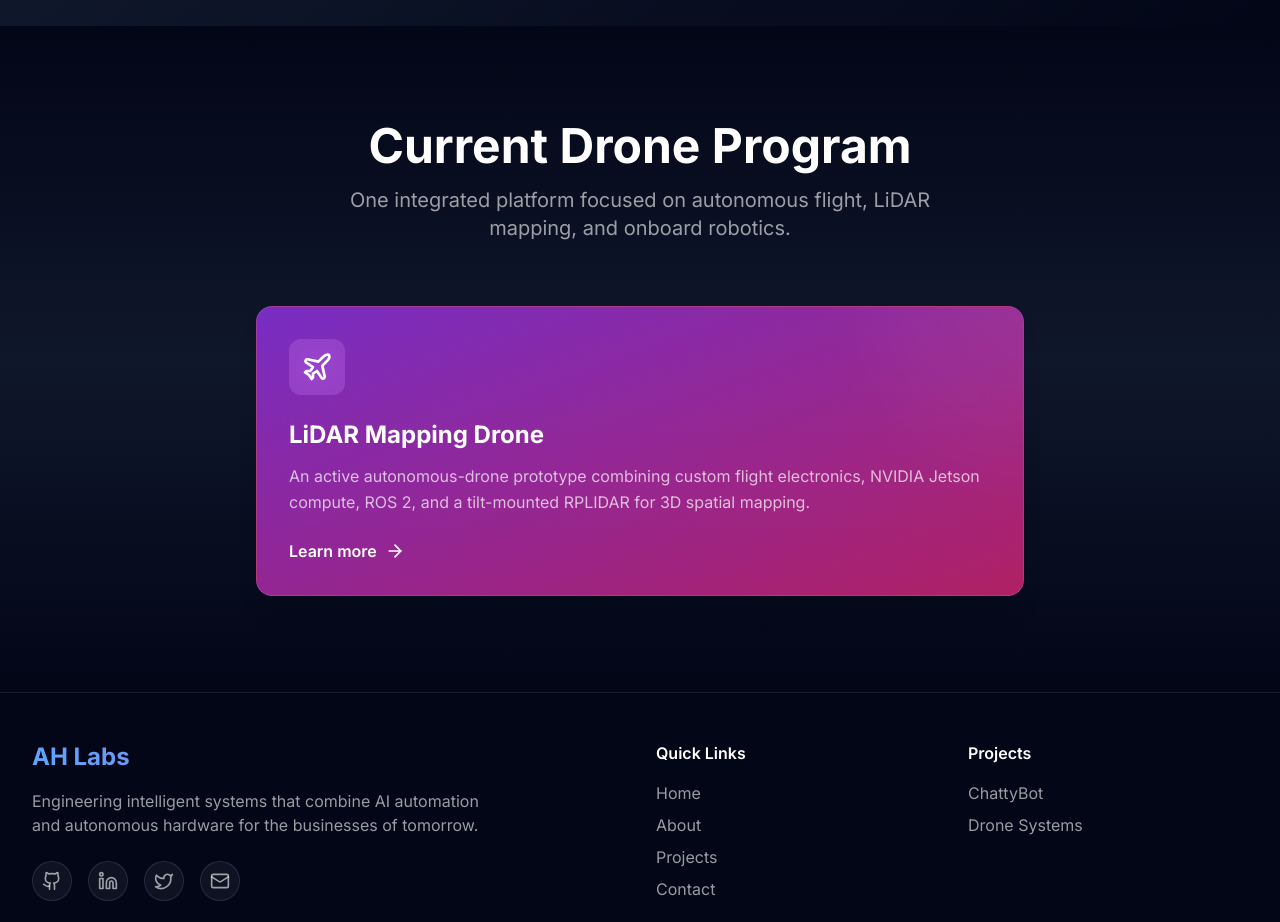
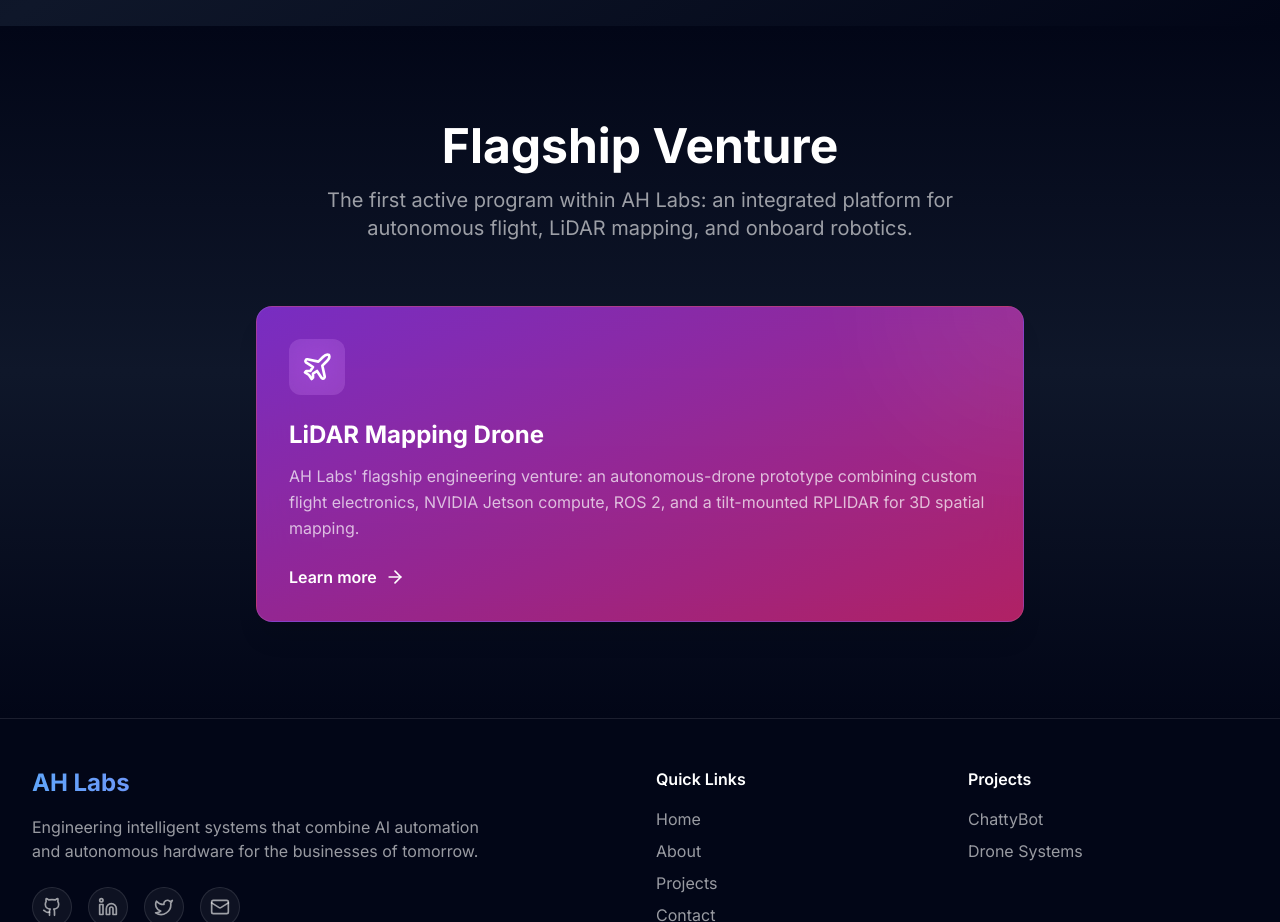
Before and after one commit to humzam241241/AH-Labs-Inc, a Next.js app: page / in a window 1280 px wide. Shown: the part 860-1782 px from the top of the page. Built offline with nearby package versions, Linux system fonts and the light colour scheme.

Commit message:
Present drone as flagship AH Labs venture

```diff
--- a/components/project-grid.tsx
+++ b/components/project-grid.tsx
@@ -9,7 +9,7 @@ const projects = [
   {
     title: "LiDAR Mapping Drone",
     description:
-      "An active autonomous-drone prototype combining custom flight electronics, NVIDIA Jetson compute, ROS 2, and a tilt-mounted RPLIDAR for 3D spatial mapping.",
+      "AH Labs' flagship engineering venture: an autonomous-drone prototype combining custom flight electronics, NVIDIA Jetson compute, ROS 2, and a tilt-mounted RPLIDAR for 3D spatial mapping.",
     icon: Plane,
     href: "/projects/drone",
     gradient: "from-purple-600/80 to-pink-600/80",
@@ -29,10 +29,10 @@ export function ProjectGrid() {
           className="text-center mb-16"
         >
           <h2 className="text-4xl md:text-5xl font-bold text-white mb-4">
-            Current Drone Program
+            Flagship Venture
           </h2>
           <p className="text-xl text-white/60 max-w-2xl mx-auto">
-            One integrated platform focused on autonomous flight, LiDAR mapping, and onboard robotics.
+            The first active program within AH Labs: an integrated platform for autonomous flight, LiDAR mapping, and onboard robotics.
           </p>
         </motion.div>
 
```
